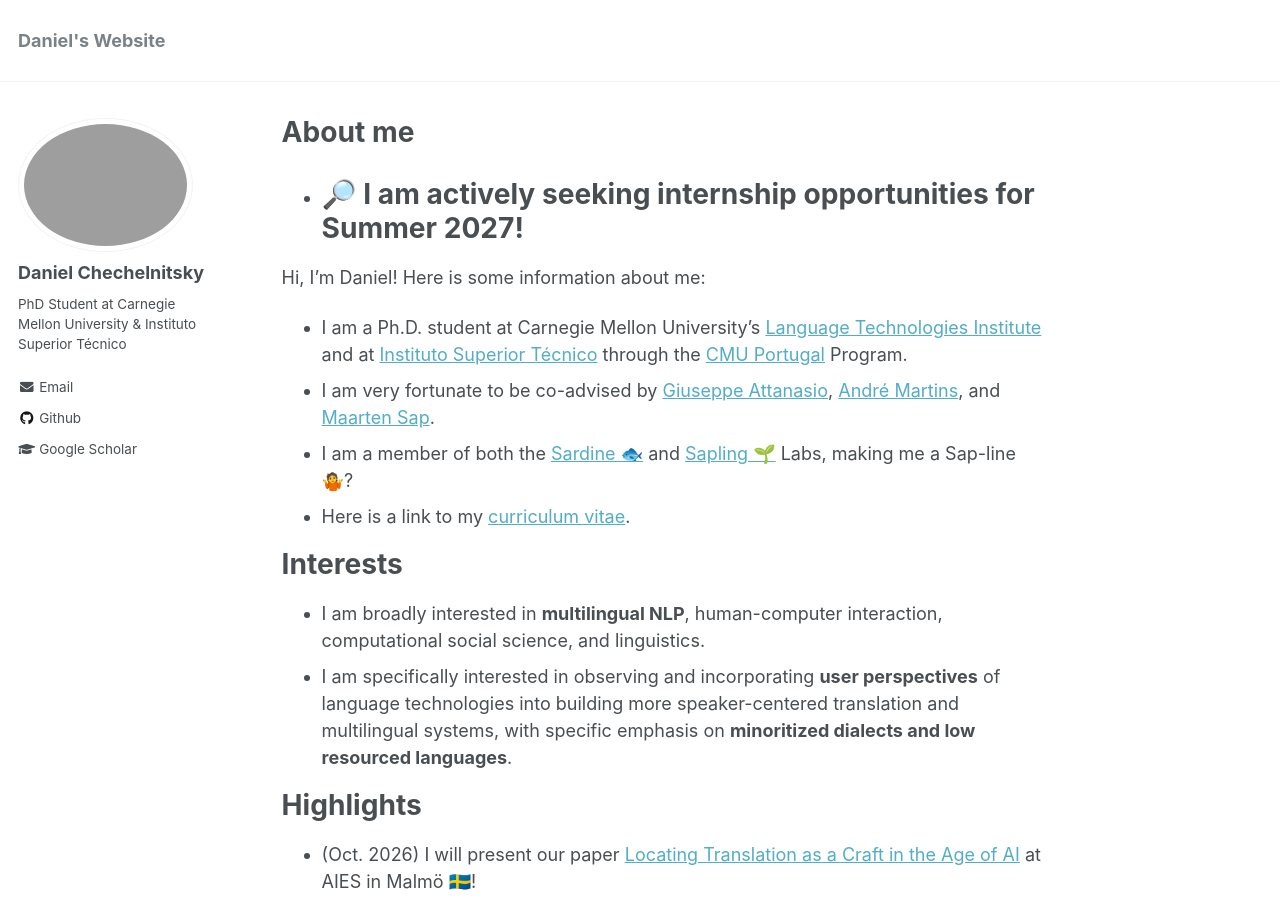
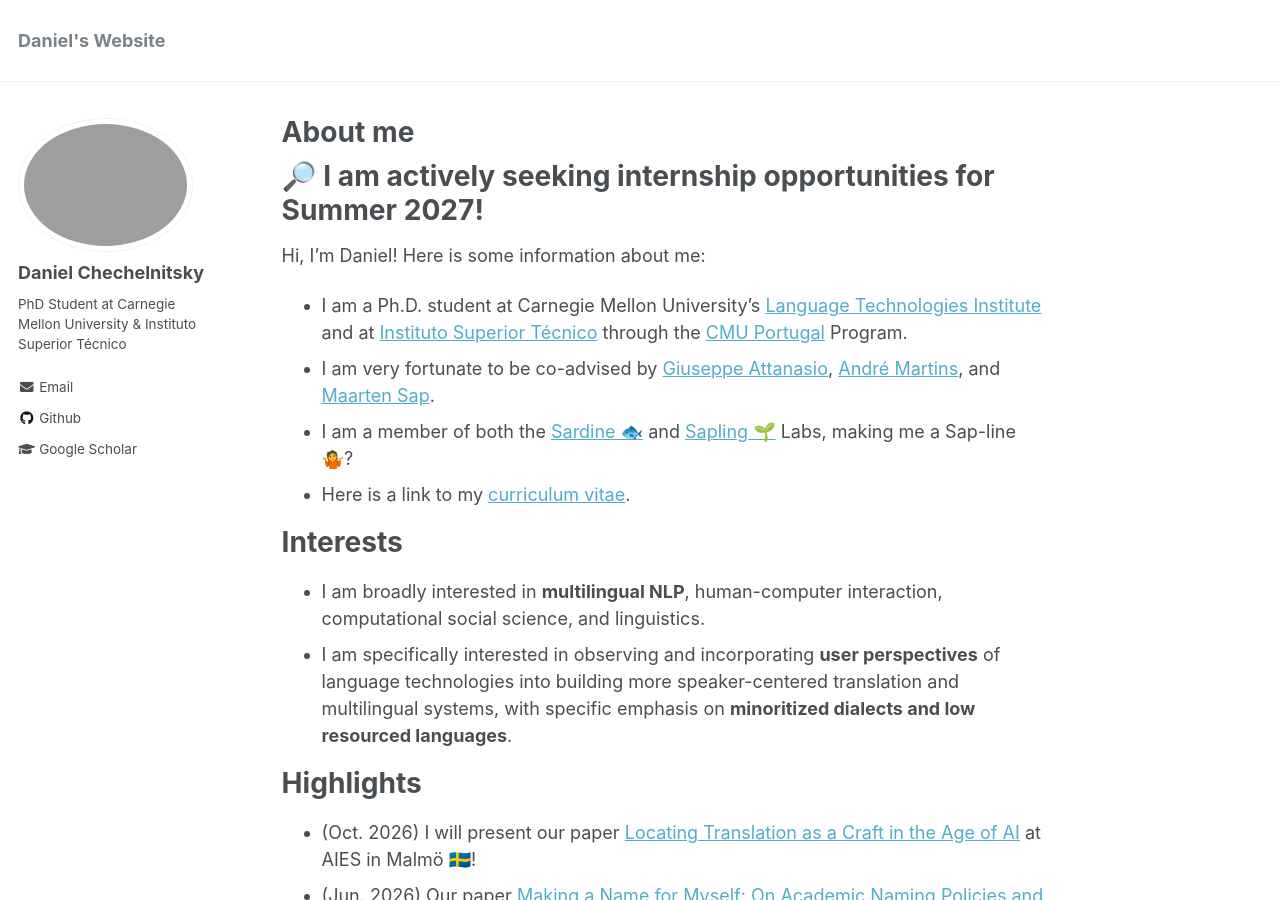
Before and after one commit to chechelnitskd/chechelnitskd.github.io, a Jekyll site: the page built from _pages/about.md, in a window 1280 px wide and 900 px high. Built offline with Jekyll 4.4.1, drawn with Linux system fonts in a browser that asks for light colours.

```diff
--- a/_pages/about.md
+++ b/_pages/about.md
@@ -8,7 +8,7 @@ redirect_from:
   - /about.html
 ---
 
-- # 🔎 I am actively seeking internship opportunities for Summer 2027!
+# 🔎 I am actively seeking internship opportunities for Summer 2027!
 
 Hi, I'm Daniel! Here is some information about me:
 - I am a Ph.D. student at Carnegie Mellon University's [Language Technologies Institute](https://www.lti.cs.cmu.edu/) and at [Instituto Superior Técnico](https://tecnico.ulisboa.pt/en/) through the [CMU Portugal](https://cmuportugal.org/) Program.
```
